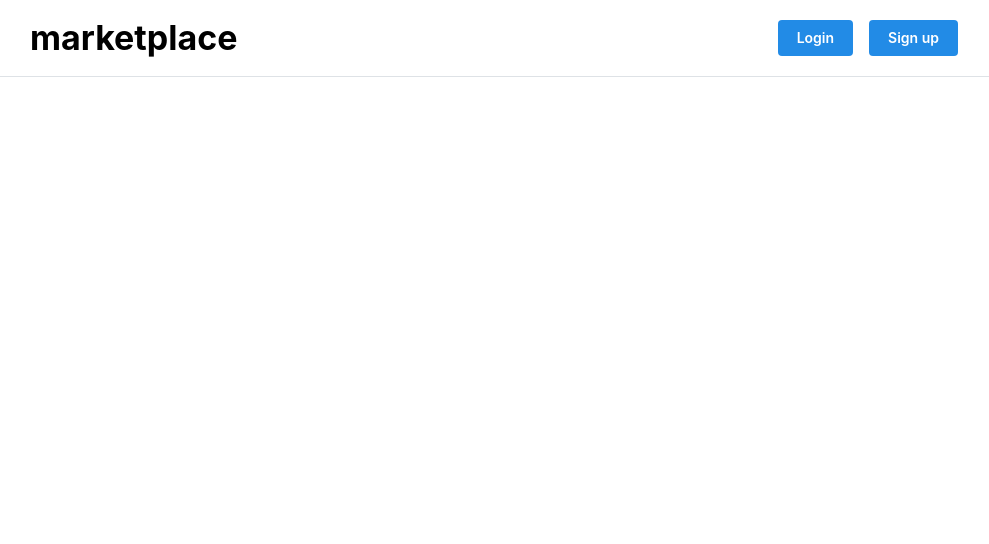
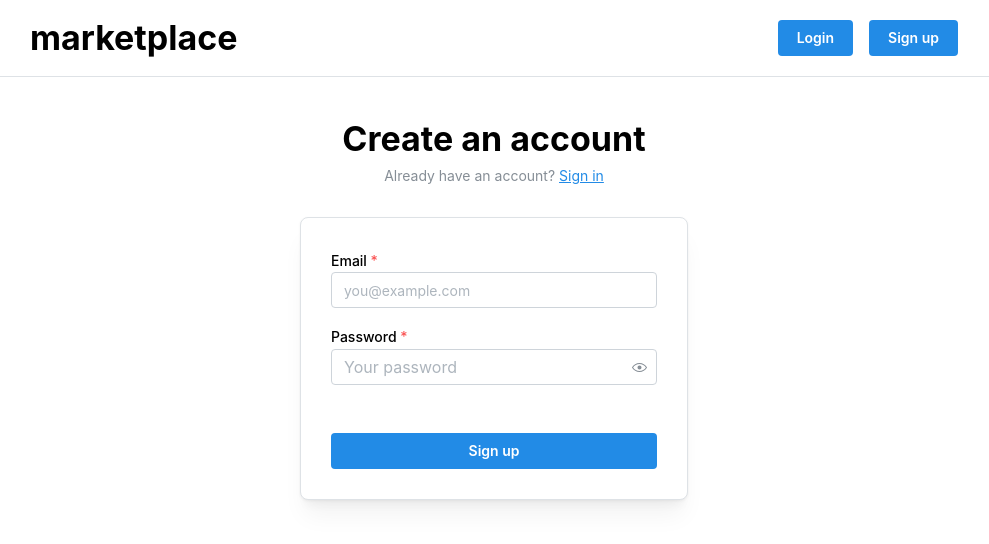
Before and after one commit to hom-cv/marketplace, a React app in the folder frontend/: page /sign-up in a window 1280 px wide. Shown: the top 544 px of the page, without its empty margins (146-1135 px from the left). Built offline with nearby package versions, Linux system fonts and the light colour scheme; the HTML template or start-up script is replaced by a standard one.

Commit message:
login sign-up pages

```diff
--- a/frontend/package.json
+++ b/frontend/package.json
@@ -13,6 +13,7 @@
     "@mantine/core": "^8.3.9",
     "@mantine/form": "^8.3.9",
     "@mantine/hooks": "^8.3.9",
+    "@tanstack/react-router": "^1.139.14",
     "react": "^19.2.0",
     "react-dom": "^19.2.0"
   },
--- a/frontend/src/components/HeaderBar/index.tsx
+++ b/frontend/src/components/HeaderBar/index.tsx
@@ -8,12 +8,13 @@ import {
   Drawer,
 } from "@mantine/core";
 import { useDisclosure } from "@mantine/hooks";
+import { Link } from "@tanstack/react-router";
 import styles from "./HeaderBar.module.css";
 
 const links = [
   { link: "/login", label: "Login" },
   { link: "/sign-up", label: "Sign up" },
-];
+] as const;
 
 export const HeaderBar = () => {
   const [drawerOpened, { toggle: toggleDrawer, close: closeDrawer }] =
@@ -21,7 +22,7 @@ export const HeaderBar = () => {
 
   const items = links.map((link) => {
     return (
-      <Button component="a" href={link.link} key={link.link}>
+      <Button component={Link} to={link.link} key={link.link}>
         {link.label}
       </Button>
     );
@@ -31,7 +32,9 @@ export const HeaderBar = () => {
     <Box>
       <header className={styles.header}>
         <Container size="md" className={styles.headerContent}>
-          <Title>marketplace</Title>
+          <Link to="/" style={{ textDecoration: "none", color: "inherit" }}>
+            <Title>marketplace</Title>
+          </Link>
           <Group visibleFrom="xs">{items}</Group>
 
           <Burger
@@ -44,10 +47,10 @@ export const HeaderBar = () => {
       </header>
       <Drawer opened={drawerOpened} onClose={closeDrawer} size="100%">
         <Group justify="center" grow pb="xl" px="md">
-          <Button component="a" href="/login">
+          <Button component={Link} to="/login" onClick={closeDrawer}>
             Log in
           </Button>
-          <Button component="a" href="/sign-up">
+          <Button component={Link} to="/sign-up" onClick={closeDrawer}>
             Sign up
           </Button>
         </Group>
--- a/frontend/src/main.tsx
+++ b/frontend/src/main.tsx
@@ -1,12 +1,14 @@
 import { StrictMode } from "react";
 import { createRoot } from "react-dom/client";
-import App from "./App.tsx";
 import { MantineProvider } from "@mantine/core";
+import { RouterProvider } from "@tanstack/react-router";
+import { router } from "./router";
+import "@mantine/core/styles.css";
 
 createRoot(document.getElementById("root")!).render(
   <StrictMode>
     <MantineProvider>
-      <App />
+      <RouterProvider router={router} />
     </MantineProvider>
-  </StrictMode>,
+  </StrictMode>
 );
--- /dev/null
+++ b/frontend/src/pages/HomePage.tsx
@@ -0,0 +1,11 @@
+import { Container } from "@mantine/core"
+
+export function HomePage() {
+    return (
+        <div>
+            <Container size="md" py="md">
+                <h1>Welcome to Marketplace</h1>
+            </Container>
+        </div>
+    );
+}
--- /dev/null
+++ b/frontend/src/pages/LoginPage.tsx
@@ -0,0 +1,65 @@
+import { Link } from "@tanstack/react-router";
+import {
+    TextInput,
+    PasswordInput,
+    Button,
+    Paper,
+    Title,
+    Text,
+    Container,
+    Stack,
+} from "@mantine/core";
+import { useForm } from "@mantine/form";
+
+export function LoginPage() {
+    const form = useForm({
+        initialValues: {
+            email: "",
+            password: "",
+        },
+        validate: {
+            email: (value) => (/^\S+@\S+$/.test(value) ? null : "Invalid email"),
+            password: (value) =>
+                value.length >= 6 ? null : "Password must be at least 6 characters",
+        },
+    });
+
+    const handleSubmit = (values: typeof form.values) => {
+        console.log("Login submitted:", values);
+        // TODO: Implement actual login logic
+    };
+
+    return (
+        <Container size={420} my={40}>
+            <Title ta="center">Welcome back</Title>
+            <Text c="dimmed" size="sm" ta="center" mt={5}>
+                Don't have an account yet?{" "}
+                <Link to="/sign-up" style={{ color: "var(--mantine-color-blue-6)" }}>
+                    Sign up
+                </Link>
+            </Text>
+
+            <Paper withBorder shadow="md" p={30} mt={30} radius="md">
+                <form onSubmit={form.onSubmit(handleSubmit)}>
+                    <Stack>
+                        <TextInput
+                            label="Email"
+                            placeholder="you@example.com"
+                            required
+                            {...form.getInputProps("email")}
+                        />
+                        <PasswordInput
+                            label="Password"
+                            placeholder="Your password"
+                            required
+                            {...form.getInputProps("password")}
+                        />
+                        <Button type="submit" fullWidth mt="xl">
+                            Sign in
+                        </Button>
+                    </Stack>
+                </form>
+            </Paper>
+        </Container>
+    );
+}
--- /dev/null
+++ b/frontend/src/pages/SignUpPage.tsx
@@ -0,0 +1,65 @@
+import { Link } from "@tanstack/react-router";
+import {
+    TextInput,
+    PasswordInput,
+    Button,
+    Paper,
+    Title,
+    Text,
+    Container,
+    Stack,
+} from "@mantine/core";
+import { useForm } from "@mantine/form";
+
+export function SignUpPage() {
+    const form = useForm({
+        initialValues: {
+            email: "",
+            password: "",
+        },
+        validate: {
+            email: (value) => (/^\S+@\S+$/.test(value) ? null : "Invalid email"),
+            password: (value) =>
+                value.length >= 6 ? null : "Password must be at least 6 characters",
+        },
+    });
+
+    const handleSubmit = (values: typeof form.values) => {
+        console.log("Sign up submitted:", values);
+        // TODO: Implement actual sign up logic
+    };
+
+    return (
+        <Container size={420} my={40}>
+            <Title ta="center">Create an account</Title>
+            <Text c="dimmed" size="sm" ta="center" mt={5}>
+                Already have an account?{" "}
+                <Link to="/login" style={{ color: "var(--mantine-color-blue-6)" }}>
+                    Sign in
+                </Link>
+            </Text>
+
+            <Paper withBorder shadow="md" p={30} mt={30} radius="md">
+                <form onSubmit={form.onSubmit(handleSubmit)}>
+                    <Stack>
+                        <TextInput
+                            label="Email"
+                            placeholder="you@example.com"
+                            required
+                            {...form.getInputProps("email")}
+                        />
+                        <PasswordInput
+                            label="Password"
+                            placeholder="Your password"
+                            required
+                            {...form.getInputProps("password")}
+                        />
+                        <Button type="submit" fullWidth mt="xl">
+                            Sign up
+                        </Button>
+                    </Stack>
+                </form>
+            </Paper>
+        </Container>
+    );
+}
--- /dev/null
+++ b/frontend/src/router.tsx
@@ -0,0 +1,43 @@
+import { createRouter, createRootRoute, createRoute } from "@tanstack/react-router";
+import { HeaderBar } from "./components/HeaderBar";
+import { Outlet } from "@tanstack/react-router";
+import { LoginPage } from "./pages/LoginPage";
+import { SignUpPage } from "./pages/SignUpPage";
+import { HomePage } from "./pages/HomePage";
+
+const rootRoute = createRootRoute({
+    component: () => (
+        <>
+            <HeaderBar />
+            <Outlet />
+        </>
+    ),
+});
+
+const indexRoute = createRoute({
+    getParentRoute: () => rootRoute,
+    path: "/",
+    component: HomePage,
+});
+
+const loginRoute = createRoute({
+    getParentRoute: () => rootRoute,
+    path: "/login",
+    component: LoginPage,
+});
+
+const signUpRoute = createRoute({
+    getParentRoute: () => rootRoute,
+    path: "/sign-up",
+    component: SignUpPage,
+});
+
+const routeTree = rootRoute.addChildren([indexRoute, loginRoute, signUpRoute]);
+
+export const router = createRouter({ routeTree });
+
+declare module "@tanstack/react-router" {
+    interface Register {
+        router: typeof router;
+    }
+}
```
Also changed, not shown: frontend/src/routes/__root.tsx (added, +15 -0 lines), 1 other file (tests, documents, lock files or other folders).
